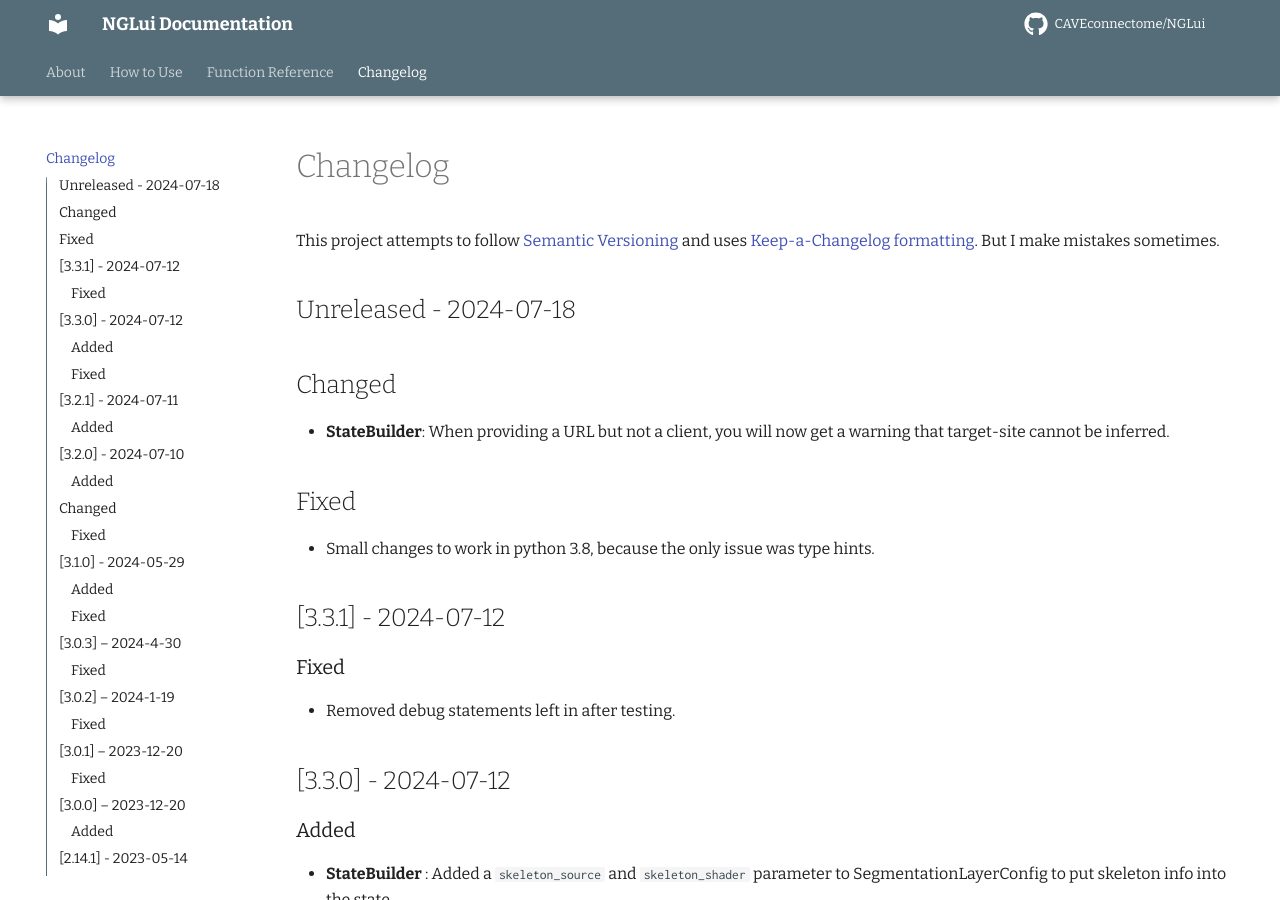
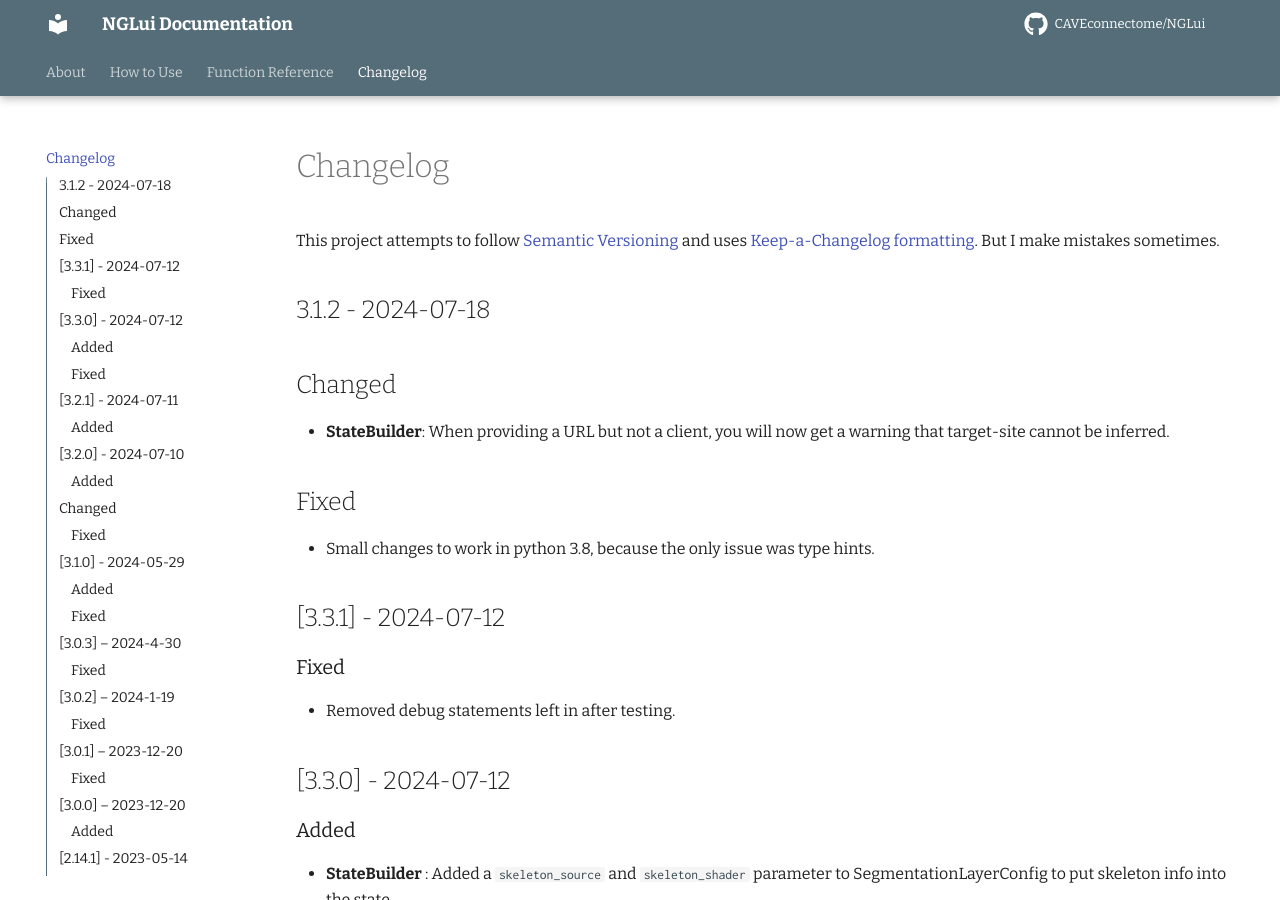
Before and after one commit to CAVEconnectome/nglui, an MkDocs documentation site: the page built from docs/changelog.md, in a window 1280 px wide and 900 px high. Built offline with MkDocs 1.6.1 and Material for MkDocs 9.7.7, drawn with Linux system fonts in a browser that asks for light colours; comment, search, counter and statistics services are not loaded.

Commit message:
version bump

```diff
--- a/docs/changelog.md
+++ b/docs/changelog.md
@@ -2,7 +2,7 @@
 
 This project attempts to follow [Semantic Versioning](https://semver.org) and uses [Keep-a-Changelog formatting](https://keepachangelog.com/en/1.0.0/). But I make mistakes sometimes.
 
-## Unreleased - 2024-07-18
+## 3.1.2 - 2024-07-18
 
 ## Changed
 
--- a/src/nglui/__init__.py
+++ b/src/nglui/__init__.py
@@ -4,4 +4,4 @@ from . import statebuilder
 from . import parser
 from . import segmentprops
 
-__version__ = "3.3.1"
+__version__ = "3.3.2"
```
